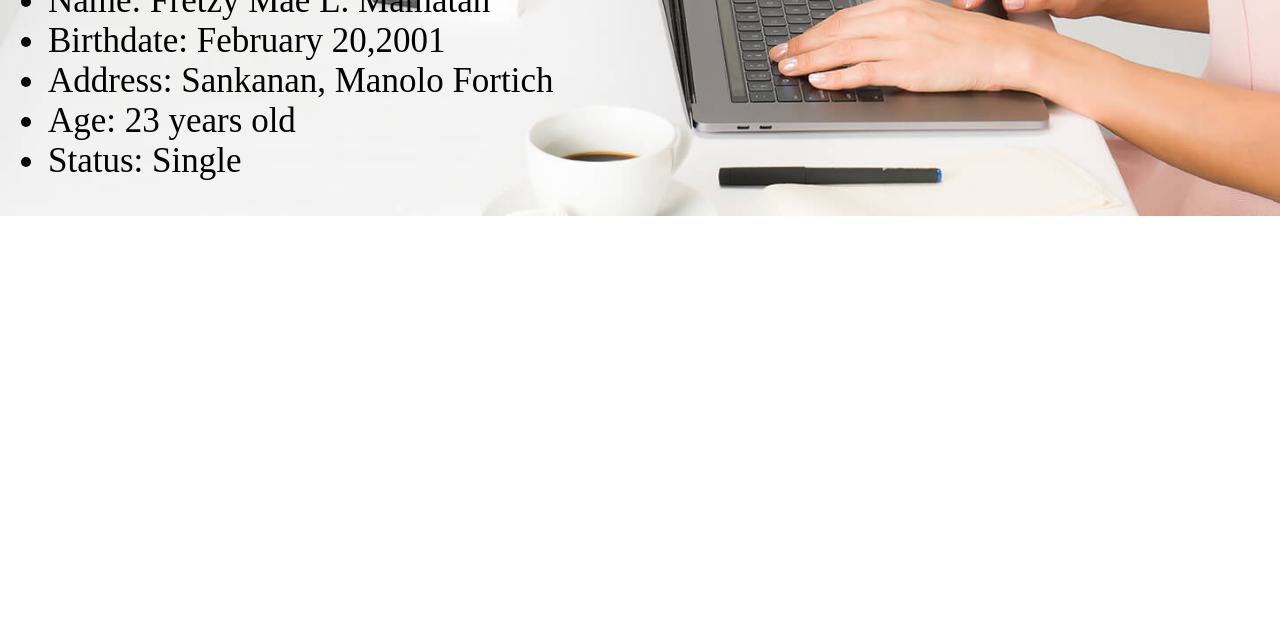
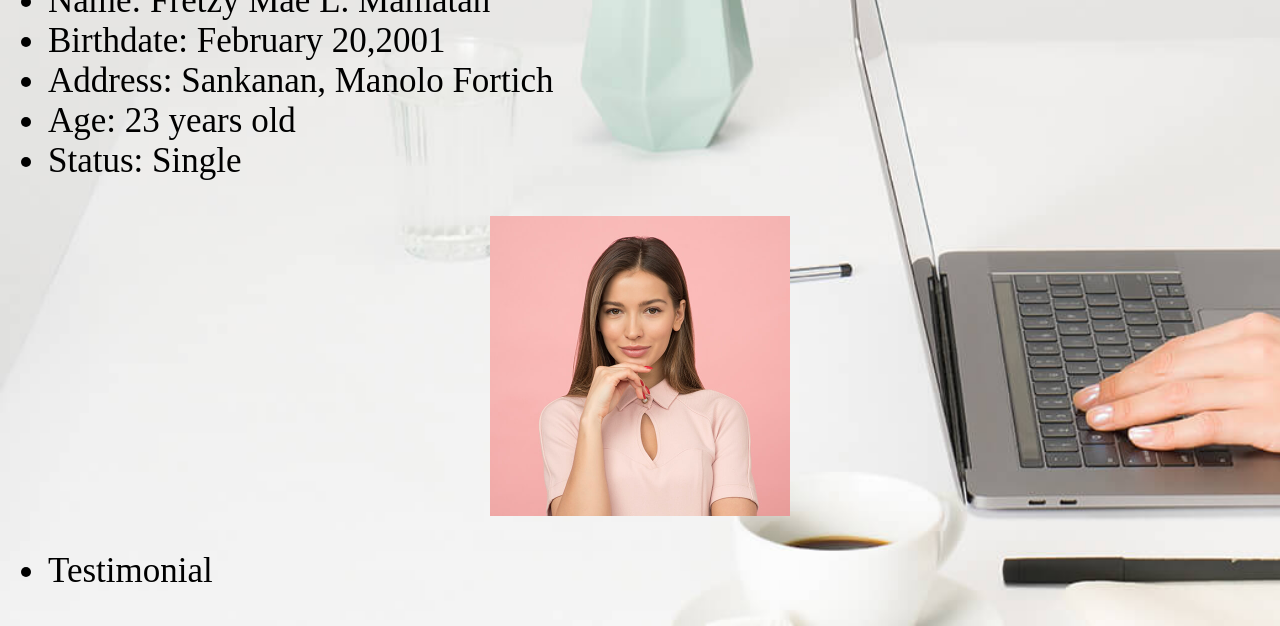
Before and after one commit to Fretzy7/Mamatan.github.io, a plain HTML site: page about.html in a window 1280 px wide. Shown: the part 821-1447 px from the top of the page. Before the commit the page ends 1037 px from the top, so only its background shows below. Drawn offline with Linux system fonts and the light colour scheme.

Commit message:
Update about.html

```diff
--- a/about.html
+++ b/about.html
@@ -34,6 +34,13 @@
                     <li>Status: Single</li>
                 </ul>
             </div>
+         <div id="context">
+                <img src="PHOTOS/people/Person 1.jpg">
+                <ul>
+                    <li>Testimonial</li>
+
+                </ul>
+            </div>
     </section>
 
     <footer>
```
